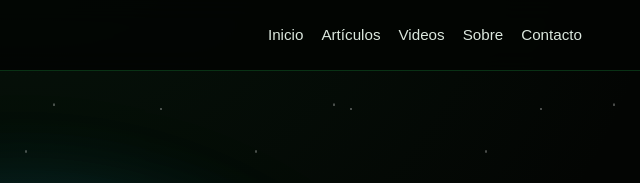
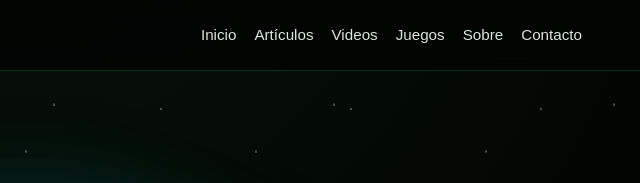
Before and after one commit to ulmeriano67-glitch/PARALOGIA, an Eleventy site: page src/index.njk in a window 1280 px wide. Shown: the top 183 px of the page, 618-1258 px from the left. Built offline with nearby package versions, Linux system fonts and the light colour scheme; Eleventy itself is replaced by a stand-in of ours; files that its build step writes are made by us from their sources.

Commit message:
Update base.njk

```diff
--- a/src/_includes/base.njk
+++ b/src/_includes/base.njk
@@ -1,5 +1,5 @@
 <!doctype html><html lang="es"><head><meta charset="utf-8"><meta name="viewport" content="width=device-width,initial-scale=1"><meta name="description" content="{{ description or site.description }}"><title>{% if title %}{{ title }} | {% endif %}PARALOGIA</title><link rel="stylesheet" href="/styles.css"></head><body>
-<header class="site-header"><div class="container nav"><a class="logo" href="/">PARALOGIA</a><nav class="menu"><a href="/">Inicio</a><a href="/articulos/">Artículos</a><a href="/videos/">Videos</a><a href="/sobre/">Sobre</a><a href="/contacto/">Contacto</a></nav></div></header>
+<header class="site-header"><div class="container nav"><a class="logo" href="/">PARALOGIA</a><nav class="menu"><a href="/">Inicio</a><a href="/articulos/">Artículos</a><a href="/videos/">Videos</a><a href="/juegos/">Juegos</a><a href="/sobre/">Sobre</a><a href="/contacto/">Contacto</a></nav></div></header>
 <main>{{ content | safe }}</main>
 <footer><div class="container">© 2026 PARALOGIA<div class="footer-links"><a href="/privacidad/">Privacidad</a><a href="/terminos/">Términos</a><a href="/contacto/">Contacto</a><a href="/admin/">Administrar</a></div></div></footer>
 <div class="cookie" id="cookieNotice"><p>Este sitio usa almacenamiento local para recordar preferencias. Si más adelante añades publicidad o analítica, adapta este aviso a los servicios reales que utilices.</p><button id="acceptCookies">Aceptar</button></div><script src="/script.js"></script></body></html>
```
